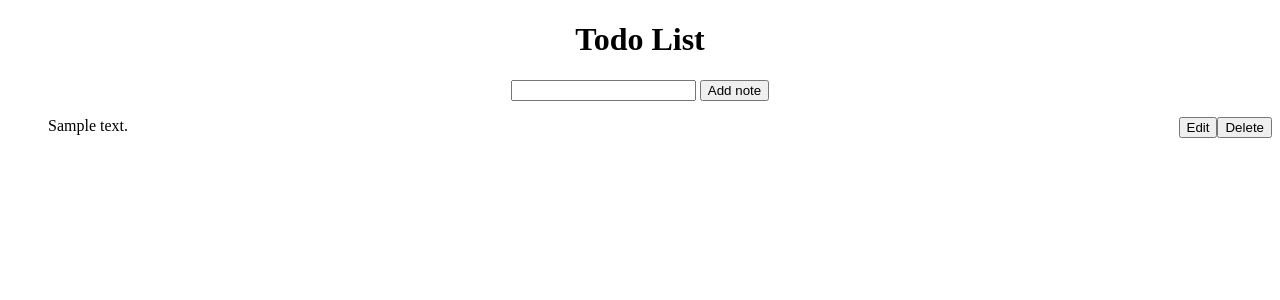
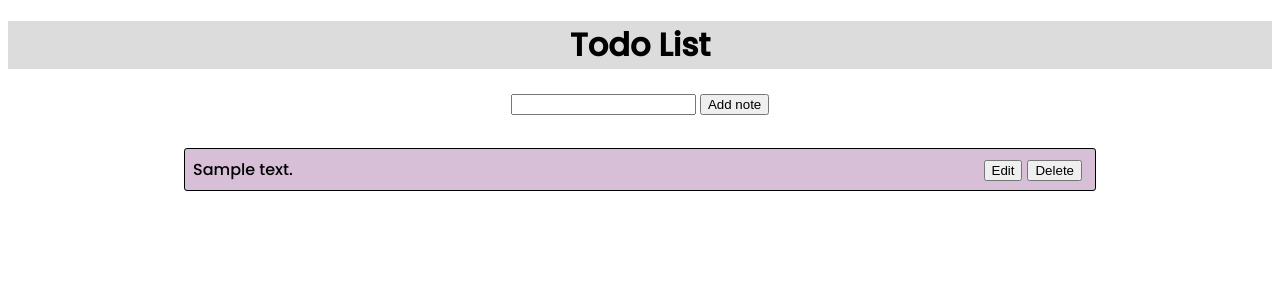
Before and after one commit to thisajaychauhan/to-do-list, a Flask app: page / in a window 1280 px wide. Shown: the top 300 px of the page. Run offline with Flask 3, Linux system fonts and the light colour scheme; tables that the repository leaves empty hold one stand-in row (Sample ...).

Commit message:
css added

```diff
--- a/app.py
+++ b/app.py
@@ -1,4 +1,4 @@
-from flask import Flask, render_template, request, redirect, url_for
+from flask import Flask, render_template, request, redirect, url_for,flash
 from flask_sqlalchemy import SQLAlchemy
 from config import SQLALCHEMY_DATABASE_URI
 
@@ -22,6 +22,7 @@ def add():
     add_note = Task(note=note)
     db.session.add(add_note)
     db.session.commit()
+    # flash('note added successfully!', 'success')
     return redirect(url_for('index'))
 
 @app.route('/edit/<int:note_id>', methods=['GET', 'POST'])
--- /dev/null
+++ b/static/style.css
@@ -0,0 +1,62 @@
+@import url("https://fonts.googleapis.com/css2?family=Poppins:wght@200;500&display=swap");
+
+body {
+  font-family: "Poppins", sans-serif;
+}
+
+h1 {
+  text-align: center;
+  background-color: gainsboro;
+}
+
+.notes-card {
+  margin-top: 1rem;
+  text-align: center;
+  margin-left: 10rem;
+  margin-right: 10rem;
+  padding: 1rem;
+}
+
+.card-body {
+  display: flex;
+  justify-content: space-between;
+  background-color: thistle;
+  border: 1px solid black;
+  border-radius: 3px;
+  padding: .5rem;
+  margin-bottom: 1rem;
+}
+
+.edit-card-body {
+  display: flex;
+  align-items: center;
+  justify-content: center;
+  background-color: thistle;
+  border-radius: 3px;
+  padding: .5rem;
+  margin-bottom: 1rem;
+}
+
+.operation{
+  display: flex;
+}
+
+.edit-ops button{
+  border-color: 1px solid green;
+  margin-right: 5px;
+}
+
+.delete-ops button{
+  background-color: 1px solid maroon;
+  margin-right: 5px;
+}
+
+.messages{
+  margin-top: 1rem;
+  text-align: center;
+  margin-left: 11rem;
+  margin-right: 11rem;
+  border-radius: 3px;
+  padding: .3rem;
+  background-color: rgb(152, 250, 152);
+}
--- a/templates/home.html
+++ b/templates/home.html
@@ -1,34 +1,36 @@
-<!DOCTYPE html>
-<html lang="en">
-<head>
-    <meta charset="UTF-8">
-    <meta name="viewport" content="width=device-width, initial-scale=1.0">
-    <title>Todo List</title>
-</head>
+{% extends 'layout.html' %}
+
+{%block main%}
+
 <body>
-    <h1 style="text-align: center;">Todo List</h1>
+    <h1>Todo List</h1>
 
     <form action="/add" method="post">
         <div style="text-align: center;">
-            <input type="text" name="note">
+            <input type="text" name="note" required>
             <button type="submit">Add note</button>
         </div>
     </form>
 
-<div style="text-align: center;">
-    <ul>
+    <!-- {% for message in get_flashed_messages() %}
+    <div class="messages">
+           <p>{{ message }}</p>
+        </div>
+        {% endfor %} -->
+
+    <div class="notes-card">
         {% for note in notes %}
-       <div style="display: flex; justify-content: space-between;">
+        <div class="card-body">
             <div>
                 {{ note.note }}
             </div>
-        <div style="display: flex;">
-           <div>
+            <div class="operation">
+                <div class="edit-ops">
                     <form action="{{ url_for('edit', note_id=note.id) }}" method="get">
                         <button type="submit">Edit</button>
                     </form>
                 </div>
-           <div>
+                <div class="delete-ops">
                     <form action="{{ url_for('delete', note_id=note.id) }}" method="post">
                         <button type="submit">Delete</button>
                     </form>
--- /dev/null
+++ b/templates/layout.html
@@ -0,0 +1,17 @@
+<!DOCTYPE html>
+<html lang="en">
+
+<head>
+    <meta charset="UTF-8">
+    <meta name="viewport" content="width=device-width, initial-scale=1.0">
+    <title>Todo List</title>
+    <link rel="stylesheet" href="{{url_for('static', filename='style.css')}}">
+</head>
+
+{%block main %}
+
+{% endblock %}
+
+</body>
+
+</html>
```
Also changed, not shown: other parts of templates/home.html (+1 -3 lines), templates/edit.html (+13 -14 lines). Lines whose indentation alone changed are shown as unchanged.
